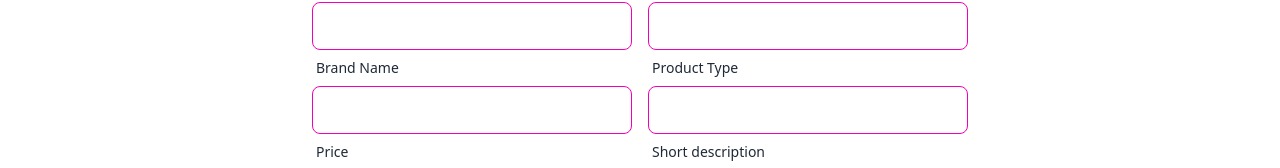
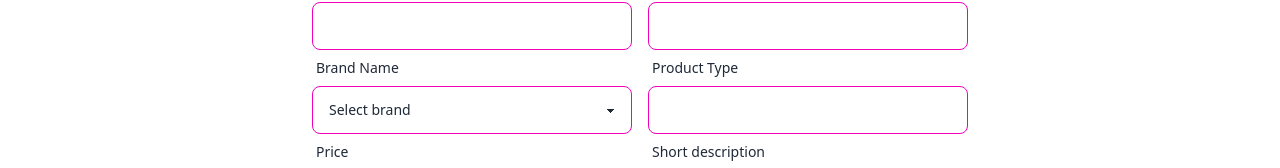
Before and after one commit to nadira1187/lush-beauty-client, a React (Vite) app: page /addproduct in a window 1280 px wide. Shown: the part 210-378 px from the top of the page. Built offline with nearby package versions, Linux system fonts and the light colour scheme; no server answers; sample sign-in values are in the browser's storage.

Commit message:
added deletion operation in cart section

```diff
--- a/package.json
+++ b/package.json
@@ -18,7 +18,8 @@
     "react-icons": "^4.11.0",
     "react-router-dom": "^6.17.0",
     "sort-by": "^0.0.2",
-    "sweetalert": "^2.1.2"
+    "sweetalert": "^2.1.2",
+    "sweetalert2": "^11.6.13"
   },
   "devDependencies": {
     "@types/react": "^18.2.15",
--- a/src/components/addProduct/AddProduct.jsx
+++ b/src/components/addProduct/AddProduct.jsx
@@ -6,27 +6,27 @@ import Footer from "../footer/Footer";
 const AddProduct = () => {
     const handleAddProduct = event => {
         event.preventDefault();
-        const form =event.target;
-        const image =form.image.value;
-        const name =form.name.value;
-        const brand =form.brand.value;
-        const type =form.type.value;
-        const price =form.price.value;
-        const description =form.description.value;
-        const rating =form.rating.value;
-        const productData= {image,name,brand,type,price,description,rating}
+        const form = event.target;
+        const image = form.image.value;
+        const name = form.name.value;
+        const brand = form.brand.value;
+        const type = form.type.value;
+        const price = form.price.value;
+        const description = form.description.value;
+        const rating = form.rating.value;
+        const productData = { image, name, brand, type, price, description, rating }
         console.log(productData);
-        fetch('https://lush-beauty-server-m0luoj990-nadira1187.vercel.app/product',{
+        fetch('https://lush-beauty-server-m0luoj990-nadira1187.vercel.app/product', {
             method: 'POST',
             headers: {
-                'content-type' :'application/json'
+                'content-type': 'application/json'
             },
-            body:JSON.stringify(productData)
+            body: JSON.stringify(productData)
         })
-        .then(res =>res.json())
-        .then(data =>{
+            .then(res => res.json())
+            .then(data => {
                 console.log(data);
-            if(data.insertedId){
+                if (data.insertedId) {
                     swal("Success", "Your product added successfully", "success");
                 }
             })
@@ -55,7 +55,16 @@ const AddProduct = () => {
                         <label className="label">
                             <span className="label-text">Brand Name</span>
                         </label>
-         <input type="text" name="brand" placeholder="" className="input input-bordered input-secondary w-full max-w-xs" />
+                        <select name="brand" className="select input-secondary input-bordered w-full max-w-xs">
+                            <option disabled selected>Select brand</option>
+                            <option>L'Oréal</option>
+                            <option>Estée Lauder</option>
+                            <option>Chanel</option>
+                            <option>Dior</option>
+                            <option>Urban Decay</option>
+                            <option>Procter & Gamble</option>
+                        </select>
+                        {/* <input type="text" name="brand" placeholder="" className="input input-bordered input-secondary w-full max-w-xs" /> */}
                     </div>
                     <div className="form-control w-full max-w-xs">
                         <label className="label">
@@ -91,7 +100,7 @@ const AddProduct = () => {
                             <span className="label-text"></span>
                         </label>
 
-            <input type="submit" value='Add Product' className=" mt-4  btn btn-primary bg-rose-500 border-rose-500 text-white normal-case "/>
+                        <input type="submit" value='Add Product' className=" mt-4  btn btn-primary bg-rose-500 border-rose-500 text-white normal-case " />
                     </div>
                 </div>
             </form>
--- /dev/null
+++ b/src/components/cartItems/CartItems.jsx
@@ -0,0 +1,67 @@
+/* eslint-disable react/prop-types */
+import Swal from "sweetalert2";
+
+const CartItems = ({ item, products, setCartProducts }) => {
+
+    const { _id, image, name, brand, type, price } = item;
+    console.log(_id);
+
+    const handleDelete = id => {
+        Swal.fire({
+            title: 'Are you sure?',
+            text: "You won't be able to revert this!",
+            icon: 'warning',
+            showCancelButton: true,
+            confirmButtonColor: '#3085d6',
+            cancelButtonColor: '#d33',
+            confirmButtonText: 'Yes, delete it!'
+        }).then((result) => {
+            if (result.isConfirmed) {
+                fetch(`http://localhost:5000/delete/${_id}`, {
+                    method: "DELETE",
+                })
+                    .then(res => res.json())
+                    .then(data => {
+                        if (data.deletedCount > 0) {
+                            Swal.fire(
+                                'Deleted!',
+                                'Your file has been deleted.',
+                                'success'
+                            );
+                            const remaining = products.filter(product => product._id != id);
+                             console.log(remaining);
+                             console.log(id);
+                            setCartProducts(remaining);
+                        }
+                    })
+                    // .catch(error => {
+                    //     console.error('Error deleting product:', error);
+                    //     Swal.fire(
+                    //         'Error!',
+                    //         'An error occurred while deleting the product.',
+                    //         'error'
+                    //     );
+                    // });
+            }
+        })
+    }
+
+    return (
+        <div className="">
+            <div className="flex justify-center">
+                <div className="card w-72 md:w-96 bg-rose-200 shadow-xl">
+                    <img className="w-full h-72 rounded-t-xl" src={image} alt="" />
+                    <div className="text-center">
+                        <h1 className="text-2xl  m-4 font-bold">{name}</h1>
+                        <h1 className="text-xl  font-bold">Brand: {brand}</h1>
+                        <h1 className=" text-lg font-bold">Type: {type}</h1>
+                        <h1 className=" text-lg font-bold">Price: {price}</h1>
+                    </div>
+                    <button onClick={() => handleDelete(_id)} className="btn btn-secondary px-4 lg:px-10 mt-4 rounded-t-none normal-case text-base">Delete</button>
+                </div>
+            </div>
+        </div>
+    );
+};
+
+export default CartItems;
--- a/src/components/mycart/MyCart.jsx
+++ b/src/components/mycart/MyCart.jsx
@@ -1,50 +1,25 @@
-import  { useState, useEffect } from 'react';
-import { useContext } from 'react';
-import { AuthContext } from '../provider/AuthProvider';
+import  { useState} from 'react';
 import Navbar from '../Navbar/Navbar';
 import Footer from '../footer/Footer';
+import CartItems from '../cartItems/CartItems';
+import { useLoaderData } from 'react-router-dom';
 const MyCart = () => {
-  const [cartProducts, setCartProducts] = useState([]);
-  const { user } = useContext(AuthContext);
-
-  useEffect(() => {
-
-    fetch(`https://lush-beauty-server-m0luoj990-nadira1187.vercel.app/cart`, {
-      method: 'GET',
-      headers: {
-        'Content-Type': 'application/json',
-
-      },
-    })
-      .then((response) => response.json())
-      .then((data) => {
-
-        setCartProducts(data);
-      })
-      .catch((error) => {
-
-        console.error('Error fetching cart products:', error);
-      });
-  }, [user.email]);
+  const card = useLoaderData();
+  const [cartProducts, setCartProducts] = useState(card);
 
   return (
 
     <div>
         <Navbar></Navbar>
         <p className='text-2xl text-rose-500 text-center font-bold m-5'>Your Cart:</p>
-        <div className='grid grid-cols-1 lg:grid-cols-3'>
-      {cartProducts.map((product) => (
-        <div key={product._id} className="card w-72 md:w-96 bg-base-100 shadow-xl">
-        <figure className="px-10 pt-10">
-          {/* Use the image URL from the product data */}
-          <img src={product.image} alt={product.name} className="rounded-xl" />
-        </figure>
-        <div className="card-body items-center">
-          <h2 className="card-title">{product.name}</h2>
-          <button className='btn btn-primary text-white normal-case bg-rose-500 border-rose-500'>Delete from cart</button>
-          </div>
-          </div>
-      ))}
+        <div className="grid grid-cols-1 md:grid-cols-2 lg:grid-cols-3 gap-y-10 my-10 mx-auto">
+                {cartProducts.map(item =>
+                    <CartItems
+                    key={item._id}
+                    item={item}
+                    products={cartProducts}
+                    setCartProducts={setCartProducts} />
+                )}
       </div>
       <Footer></Footer>
     </div>
--- a/src/components/updateCart/UpdateProduct.jsx
+++ b/src/components/updateCart/UpdateProduct.jsx
@@ -5,7 +5,7 @@ import swal from 'sweetalert';
 
 const UpdateProduct = () => {
     const product = useLoaderData();
-    const { _id, name } = product;
+    const { _id, name ,image, brand ,type ,price,description,rating  } = product;
     console.log(product);
 
     const handleUpdate = (event) => {
@@ -47,13 +47,13 @@ const UpdateProduct = () => {
                         <label className="label">
                             <span className="label-text">Image of product</span>
                         </label>
-                        <input type="text" name="image" placeholder="" className="input input-bordered input-secondary w-full max-w-xs" />
+                        <input  type="text" name="image" placeholder="" defaultValue={image} className="input input-bordered input-secondary w-full max-w-xs" />
                     </div>
                     <div className="form-control w-full max-w-xs">
                         <label className="label">
                             <span className="label-text">Name of product</span>
                         </label>
-                        <input type="text" name="name" placeholder="" className="input input-bordered input-secondary w-full max-w-xs" />
+                        <input type="text" name="name" placeholder=""  defaultValue={name} className="input input-bordered input-secondary w-full max-w-xs" />
                     </div>
                 </div>
                 <div className="flex flex-col lg:flex-row gap-4 justify-center items-center">
@@ -61,13 +61,21 @@ const UpdateProduct = () => {
                         <label className="label">
                             <span className="label-text">Brand Name</span>
                         </label>
-                        <input type="text" name="brand" placeholder="" className="input input-bordered input-secondary w-full max-w-xs" />
+                        <select name="brand" defaultValue={brand} className="select input-secondary input-bordered w-full max-w-xs">
+                            <option disabled selected>Select brand</option>
+                            <option>L'Oréal</option>
+                            <option>Estée Lauder</option>
+                            <option>Chanel</option>
+                            <option>Dior</option>
+                            <option>Urban Decay</option>
+                            <option>Procter & Gamble</option>
+                        </select>
                     </div>
                     <div className="form-control w-full max-w-xs">
                         <label className="label">
                             <span className="label-text">Product Type</span>
                         </label>
-                        <input type="text" name="type" placeholder="" className="input input-bordered input-secondary w-full max-w-xs" />
+                        <input type="text" name="type" placeholder=""  defaultValue={type} className="input input-bordered input-secondary w-full max-w-xs" />
                     </div>
                 </div>
                 <div className="flex flex-col lg:flex-row gap-4 justify-center items-center">
@@ -75,13 +83,13 @@ const UpdateProduct = () => {
                         <label className="label">
                             <span className="label-text">Price</span>
                         </label>
-                        <input type="text" name="price" placeholder="" className="input input-bordered input-secondary w-full max-w-xs" />
+                        <input type="text" name="price" placeholder=""  defaultValue={price} className="input input-bordered input-secondary w-full max-w-xs" />
                     </div>
                     <div className="form-control w-full max-w-xs">
                         <label className="label">
                             <span className="label-text">Short description</span>
                         </label>
-                        <input type="text" name="description" placeholder="" className="input input-bordered input-secondary w-full max-w-xs" />
+                        <input type="text" name="description" placeholder=""   defaultValue={description}className="input input-bordered input-secondary w-full max-w-xs" />
                     </div>
                 </div>
                 <div className="mb-6 flex flex-col lg:flex-row gap-4 justify-center items-center">
@@ -89,7 +97,7 @@ const UpdateProduct = () => {
                         <label className="label">
                             <span className="label-text">Rating</span>
                         </label>
-                        <input type="text" name="rating" placeholder="" className="input input-bordered input-secondary w-full max-w-xs" />
+                        <input type="text" name="rating" placeholder=""  defaultValue={rating} className="input input-bordered input-secondary w-full max-w-xs" />
                     </div>
                     <div className="form-control w-full max-w-xs">
                         <label className="label">
--- a/src/main.jsx
+++ b/src/main.jsx
@@ -34,6 +34,7 @@ const router = createBrowserRouter([
       {
         path: "/mycart",
         element:<PrivateRoute> <MyCart></MyCart></PrivateRoute> ,
+        loader:() =>fetch(`https://lush-beauty-server-m0luoj990-nadira1187.vercel.app/cart`)
       },
       {
         path: "/login",
```
Also changed, not shown: 1 other file (tests, documents, lock files or other folders). Lines whose indentation alone changed are shown as unchanged.
